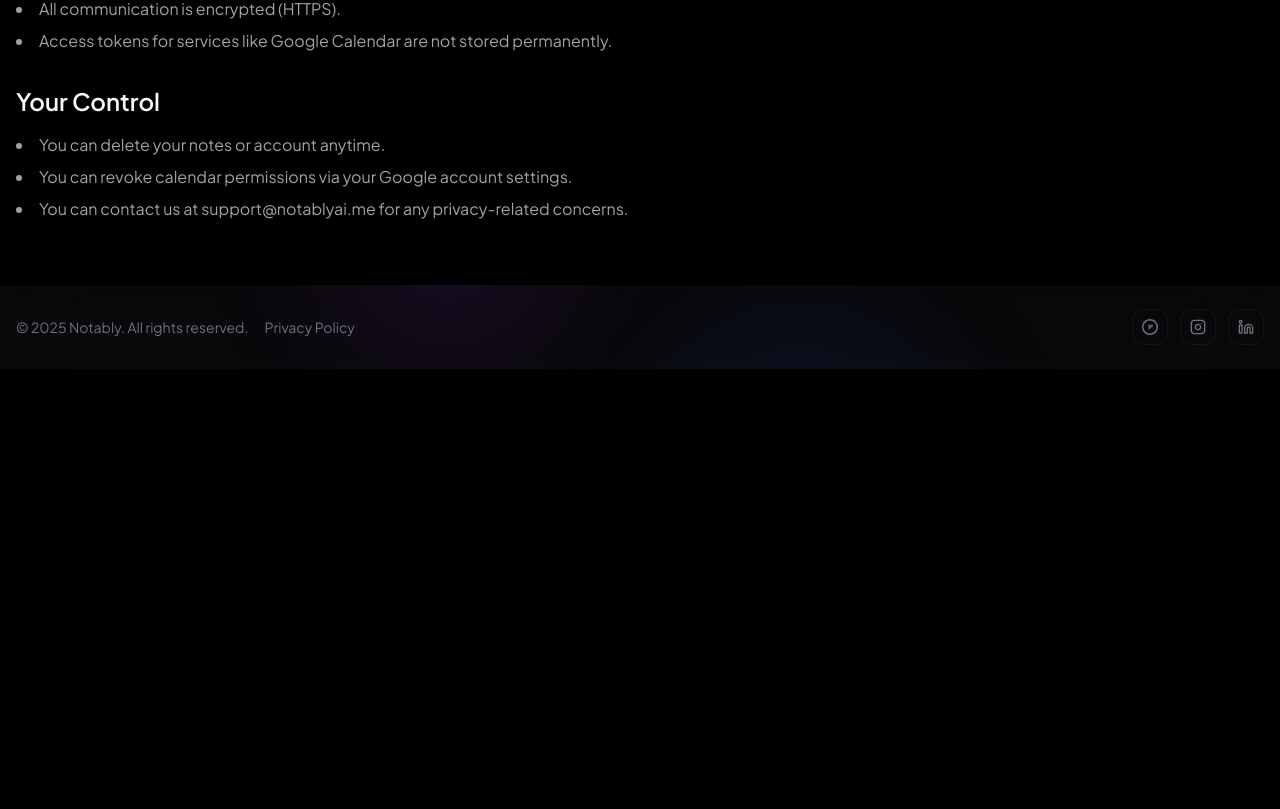
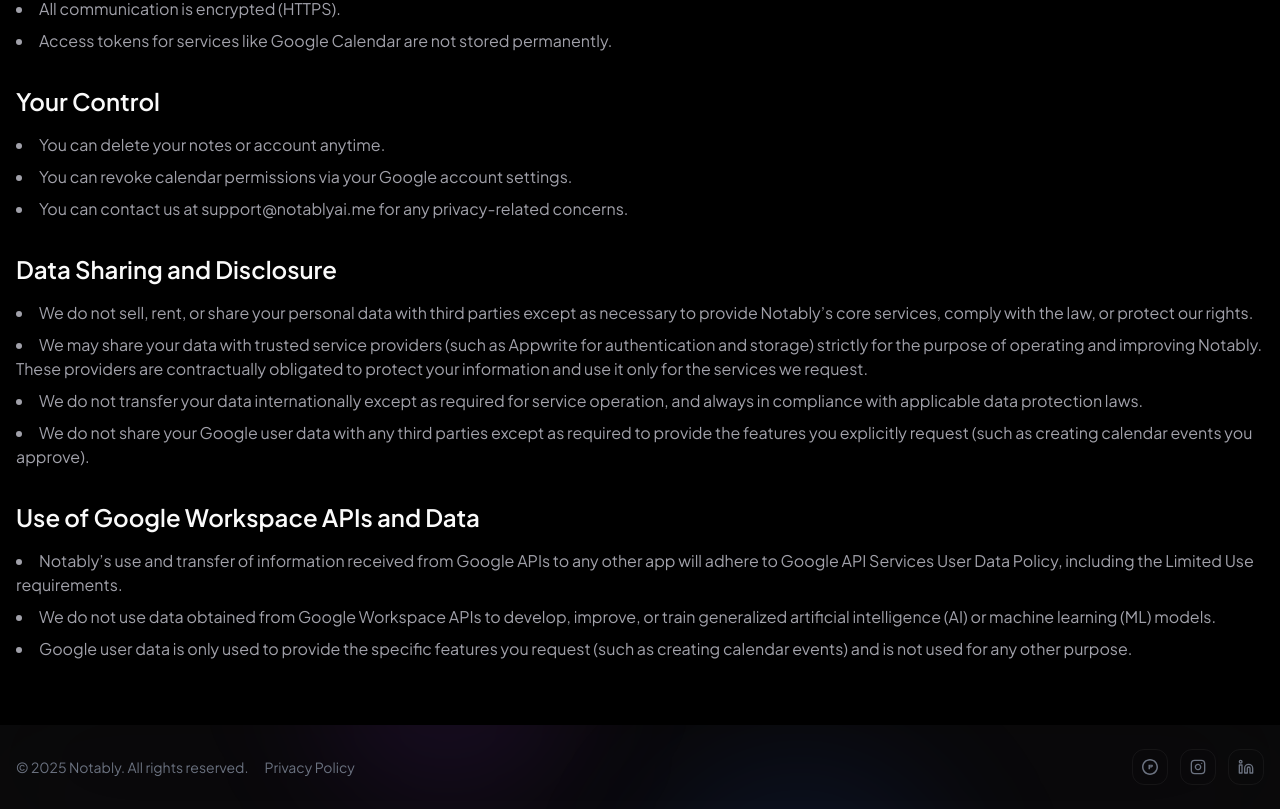
Before and after one commit to jaivardhan-bhola/notably-landing, a React (Vite) app: page /privacy-policy in a window 1280 px wide. Shown: the part 923-1732 px from the top of the page. Before the commit the page ends 1292 px from the top, so only its background shows below. Built offline with nearby package versions, Linux system fonts and the light colour scheme.

Commit message:
update priacy policy

```diff
--- a/src/pages/PrivacyPolicy.tsx
+++ b/src/pages/PrivacyPolicy.tsx
@@ -79,6 +79,25 @@ export default function PrivacyPolicy() {
             </li>
           </ul>
         </section>
+
+        <section className="mb-8">
+          <h2 className="text-2xl font-semibold mb-4">Data Sharing and Disclosure</h2>
+          <ul className="list-disc list-inside text-muted-foreground space-y-2">
+            <li>We do not sell, rent, or share your personal data with third parties except as necessary to provide Notably’s core services, comply with the law, or protect our rights.</li>
+            <li>We may share your data with trusted service providers (such as Appwrite for authentication and storage) strictly for the purpose of operating and improving Notably. These providers are contractually obligated to protect your information and use it only for the services we request.</li>
+            <li>We do not transfer your data internationally except as required for service operation, and always in compliance with applicable data protection laws.</li>
+            <li>We do not share your Google user data with any third parties except as required to provide the features you explicitly request (such as creating calendar events you approve).</li>
+          </ul>
+        </section>
+
+        <section className="mb-8">
+          <h2 className="text-2xl font-semibold mb-4">Use of Google Workspace APIs and Data</h2>
+          <ul className="list-disc list-inside text-muted-foreground space-y-2">
+            <li>Notably’s use and transfer of information received from Google APIs to any other app will adhere to Google API Services User Data Policy, including the Limited Use requirements.</li>
+            <li>We do not use data obtained from Google Workspace APIs to develop, improve, or train generalized artificial intelligence (AI) or machine learning (ML) models.</li>
+            <li>Google user data is only used to provide the specific features you request (such as creating calendar events) and is not used for any other purpose.</li>
+          </ul>
+        </section>
       </main>
       <Footer />
     </div>
```
